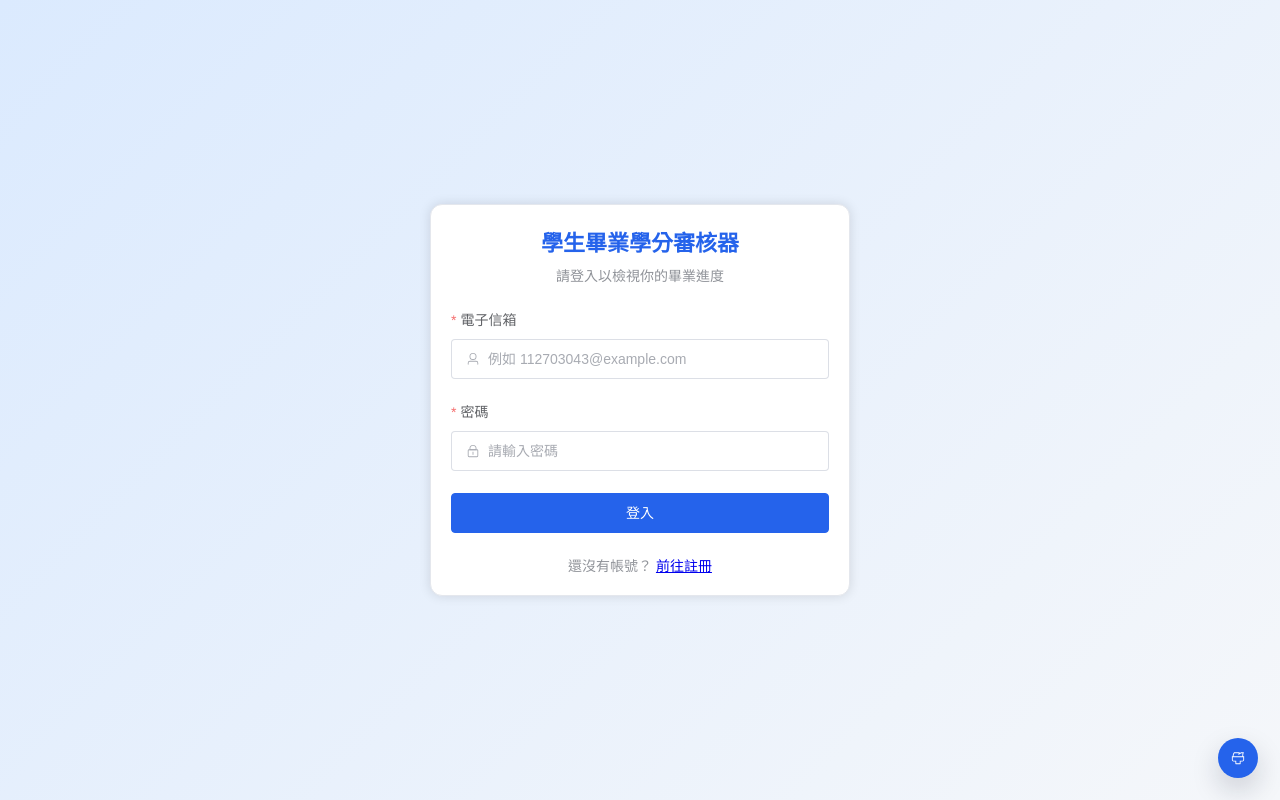
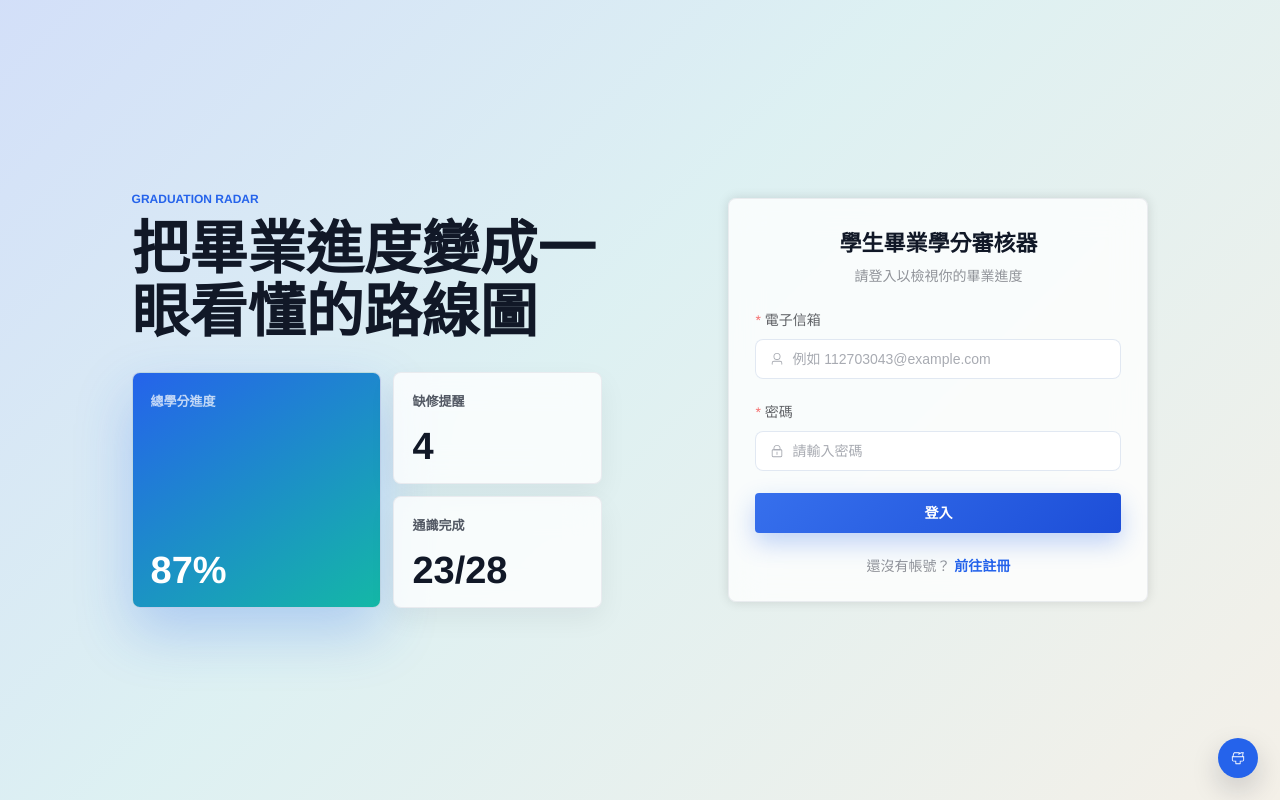
Before and after one commit to malingsuo/database-final, a Vue app in the folder frontend/: page /login in a window 1280 px wide. Built offline with nearby package versions, Linux system fonts and the light colour scheme.

Commit message:
style(frontend): polish dashboard looks

```diff
--- a/frontend/src/api/mock.ts
+++ b/frontend/src/api/mock.ts
@@ -112,7 +112,7 @@ export const mockCheckResult: CheckResult = {
       { course_name: '數位邏輯設計', course_code: 'CS220', credits: 3, score: '通過', match_confidence: 'normalized' },
       { course_name: '機率論', course_code: 'CS231', credits: 3, score: '82', group_label: '群A', match_confidence: 'exact' },
       { course_name: '線性代數', course_code: 'CS232', credits: 3, score: '90', group_label: '群A', match_confidence: 'exact' },
-      { course_name: '計算機組織', course_code: 'CS240', credits: 3, score: '70', group_label: '群B', match_confidence: 'fuzzy' },
+      { course_name: '計算機組織', course_code: 'CS240', credits: 3, score: '70', group_label: '群B', match_confidence: 'normalized' },
       { course_name: '物件導向程式設計', course_code: 'CS250', credits: 3, score: '85', match_confidence: 'exact' },
     ],
     in_progress_courses: [
--- a/frontend/src/assets/main.css
+++ b/frontend/src/assets/main.css
@@ -7,17 +7,24 @@
   --app-primary-dark: #1d4ed8;
   --app-primary-soft: #bfdbfe;
   --app-primary-tint: #eff6ff;
-  --app-bg: #f5f7fa;
-  --app-bg-gradient: linear-gradient(135deg, #dbeafe 0%, #f5f7fa 100%);
+  --app-accent: #14b8a6;
+  --app-accent-2: #f59e0b;
+  --app-bg: #f4f7fb;
+  --app-bg-gradient:
+    linear-gradient(135deg, rgba(37, 99, 235, 0.16) 0%, rgba(20, 184, 166, 0.1) 44%, rgba(245, 158, 11, 0.08) 100%),
+    #f4f7fb;
   --app-surface: #ffffff;
   --app-surface-muted: #f8fafc;
+  --app-surface-glass: rgba(255, 255, 255, 0.78);
   --app-border: #e5e7eb;
   --app-border-soft: #dbe3ef;
   --app-text: #1f2937;
   --app-text-strong: #111827;
   --app-text-muted: #6b7280;
   --app-on-primary: #ffffff;
-  --app-shadow: 0 10px 24px rgba(15, 23, 42, 0.04);
+  --app-shadow: 0 18px 48px rgba(15, 23, 42, 0.09);
+  --app-shadow-soft: 0 10px 28px rgba(15, 23, 42, 0.06);
+  --app-radius: 8px;
   --el-color-primary: var(--app-primary);
   --el-color-primary-light-3: color-mix(in srgb, var(--app-primary) 70%, white);
   --el-color-primary-light-5: color-mix(in srgb, var(--app-primary) 50%, white);
@@ -32,8 +39,12 @@
   --app-primary-dark: #047857;
   --app-primary-soft: #a7f3d0;
   --app-primary-tint: #ecfdf5;
+  --app-accent: #0ea5e9;
+  --app-accent-2: #84cc16;
   --app-bg: #f4fbf7;
-  --app-bg-gradient: linear-gradient(135deg, #d1fae5 0%, #f7fbf8 100%);
+  --app-bg-gradient:
+    linear-gradient(135deg, rgba(5, 150, 105, 0.16) 0%, rgba(14, 165, 233, 0.1) 48%, rgba(132, 204, 22, 0.08) 100%),
+    #f4fbf7;
 }
 
 :root[data-theme='sunset'] {
@@ -41,8 +52,12 @@
   --app-primary-dark: #c2410c;
   --app-primary-soft: #fed7aa;
   --app-primary-tint: #fff7ed;
+  --app-accent: #db2777;
+  --app-accent-2: #0d9488;
   --app-bg: #fff8f3;
-  --app-bg-gradient: linear-gradient(135deg, #ffedd5 0%, #fff7ed 100%);
+  --app-bg-gradient:
+    linear-gradient(135deg, rgba(234, 88, 12, 0.16) 0%, rgba(219, 39, 119, 0.09) 42%, rgba(13, 148, 136, 0.08) 100%),
+    #fff8f3;
 }
 
 :root[data-theme='grape'] {
@@ -50,8 +65,12 @@
   --app-primary-dark: #6d28d9;
   --app-primary-soft: #ddd6fe;
   --app-primary-tint: #f5f3ff;
+  --app-accent: #06b6d4;
+  --app-accent-2: #f97316;
   --app-bg: #f8f7ff;
-  --app-bg-gradient: linear-gradient(135deg, #ede9fe 0%, #f8f7ff 100%);
+  --app-bg-gradient:
+    linear-gradient(135deg, rgba(124, 58, 237, 0.15) 0%, rgba(6, 182, 212, 0.1) 48%, rgba(249, 115, 22, 0.08) 100%),
+    #f8f7ff;
 }
 
 html,
@@ -65,10 +84,96 @@ body,
 body {
   font-family:
     'Helvetica Neue', Helvetica, 'PingFang TC', 'Microsoft JhengHei', Arial, sans-serif;
-  background-color: var(--app-bg);
+  background:
+    linear-gradient(rgba(255, 255, 255, 0.48) 1px, transparent 1px),
+    linear-gradient(90deg, rgba(255, 255, 255, 0.48) 1px, transparent 1px),
+    var(--app-bg-gradient);
+  background-size: 36px 36px, 36px 36px, auto;
+  background-attachment: fixed;
   color: var(--app-text);
+  overflow: hidden;
 }
 
 #app {
   min-height: 100%;
 }
+
+a {
+  color: var(--app-primary);
+  font-weight: 600;
+  text-decoration: none;
+}
+
+a:hover {
+  color: var(--app-primary-dark);
+}
+
+.el-card {
+  border: 1px solid color-mix(in srgb, var(--app-border) 78%, transparent);
+  border-radius: var(--app-radius);
+  background: var(--app-surface-glass);
+  box-shadow: var(--app-shadow-soft);
+  backdrop-filter: blur(16px);
+}
+
+.el-card__header {
+  border-bottom-color: color-mix(in srgb, var(--app-border) 72%, transparent);
+}
+
+.el-button {
+  font-weight: 650;
+}
+
+.el-button--primary:not(.is-plain):not(.is-link):not(.is-text) {
+  border: 0;
+  color: #fff;
+  background:
+    linear-gradient(135deg, color-mix(in srgb, var(--app-primary) 92%, white), var(--app-primary-dark));
+  box-shadow: 0 10px 24px color-mix(in srgb, var(--app-primary) 28%, transparent);
+}
+
+.el-button--primary:not(.is-plain):not(.is-link):not(.is-text):hover,
+.el-button--primary:not(.is-plain):not(.is-link):not(.is-text):focus {
+  color: #fff;
+  background:
+    linear-gradient(135deg, var(--app-primary), color-mix(in srgb, var(--app-primary-dark) 88%, black));
+  transform: translateY(-1px);
+}
+
+.el-input__wrapper,
+.el-select__wrapper,
+.el-textarea__inner {
+  border-radius: var(--app-radius);
+  box-shadow: 0 0 0 1px color-mix(in srgb, var(--app-border-soft) 82%, transparent) inset;
+}
+
+.el-input__wrapper:hover,
+.el-select__wrapper:hover,
+.el-textarea__inner:hover {
+  box-shadow: 0 0 0 1px var(--app-primary-soft) inset;
+}
+
+.el-table {
+  --el-table-header-bg-color: color-mix(in srgb, var(--app-primary-tint) 72%, white);
+  border-radius: var(--app-radius);
+  overflow: hidden;
+}
+
+.el-tabs--border-card {
+  border: 1px solid color-mix(in srgb, var(--app-border) 82%, transparent);
+  border-radius: var(--app-radius);
+  background: var(--app-surface-glass);
+  box-shadow: var(--app-shadow-soft);
+  overflow: hidden;
+  backdrop-filter: blur(16px);
+}
+
+.el-progress-bar__outer {
+  background-color: color-mix(in srgb, var(--app-primary-soft) 28%, #eef2f7);
+}
+
+@media (max-width: 760px) {
+  body {
+    overflow: auto;
+  }
+}
--- a/frontend/src/layouts/StudentLayout.vue
+++ b/frontend/src/layouts/StudentLayout.vue
@@ -32,10 +32,15 @@ async function handleLogout() {
 
 <template>
   <el-container class="layout">
-    <el-aside width="220px" class="aside">
+    <el-aside width="236px" class="aside">
       <div class="brand">
-        <el-icon :size="22"><DataLine /></el-icon>
-        <span class="brand-text">畢業學分審核</span>
+        <div class="brand-icon">
+          <el-icon :size="21"><DataLine /></el-icon>
+        </div>
+        <div>
+          <span class="brand-text">畢業學分審核</span>
+          <span class="brand-sub">Credit Compass</span>
+        </div>
       </div>
       <el-menu :default-active="activeMenu" router class="menu">
         <el-menu-item index="overview" :route="{ name: 'overview' }">
@@ -55,9 +60,12 @@ async function handleLogout() {
 
     <el-container>
       <el-header class="header">
-        <div class="header-title">學生畢業學分審核器</div>
+        <div>
+          <div class="header-title">學生畢業學分審核器</div>
+          <div class="header-subtitle">追蹤學分、缺修與畢業狀態</div>
+        </div>
         <div class="header-right">
-          <el-tag type="info" effect="plain">學生</el-tag>
+          <el-tag class="role-tag" type="info" effect="plain">學生</el-tag>
           <span class="account">{{ displayName }}</span>
           <el-button text :icon="SwitchButton" @click="handleLogout">登出</el-button>
         </div>
@@ -73,38 +81,95 @@ async function handleLogout() {
 <style scoped>
 .layout {
   height: 100vh;
+  background: transparent;
 }
 
 .aside {
-  background-color: var(--app-surface);
-  border-right: 1px solid var(--el-border-color-light);
+  margin: 14px 0 14px 14px;
+  border: 1px solid color-mix(in srgb, var(--app-border) 78%, transparent);
+  border-radius: 8px;
+  background:
+    linear-gradient(180deg, rgba(255, 255, 255, 0.88), rgba(255, 255, 255, 0.66)),
+    var(--app-surface);
+  box-shadow: var(--app-shadow);
+  backdrop-filter: blur(18px);
   display: flex;
   flex-direction: column;
+  overflow: hidden;
 }
 
 .brand {
-  height: 60px;
+  min-height: 76px;
   display: flex;
   align-items: center;
-  gap: 8px;
-  padding: 0 20px;
-  color: var(--app-primary);
-  font-weight: 700;
-  border-bottom: 1px solid var(--el-border-color-light);
+  gap: 12px;
+  padding: 0 18px;
+  color: var(--app-text-strong);
+  border-bottom: 1px solid color-mix(in srgb, var(--app-border) 72%, transparent);
+}
+
+.brand-icon {
+  width: 42px;
+  height: 42px;
+  display: grid;
+  place-items: center;
+  border-radius: 8px;
+  color: #fff;
+  background:
+    linear-gradient(135deg, var(--app-primary), var(--app-accent));
+  box-shadow: 0 12px 26px color-mix(in srgb, var(--app-primary) 28%, transparent);
 }
 
 .brand-text {
+  display: block;
   font-size: 16px;
+  font-weight: 800;
+}
+
+.brand-sub {
+  display: block;
+  margin-top: 2px;
+  color: var(--app-text-muted);
+  font-size: 11px;
+  font-weight: 700;
+  letter-spacing: 0;
+  text-transform: uppercase;
 }
 
 .menu {
+  padding: 12px;
   border-right: none;
   flex: 1;
+  background: transparent;
+}
+
+.menu :deep(.el-menu-item) {
+  height: 44px;
+  margin-bottom: 8px;
+  border-radius: 8px;
+  color: var(--app-text);
+  font-weight: 650;
+}
+
+.menu :deep(.el-menu-item:hover) {
+  background: color-mix(in srgb, var(--app-primary-tint) 82%, white);
+}
+
+.menu :deep(.el-menu-item.is-active) {
+  color: var(--app-primary);
+  background:
+    linear-gradient(90deg, color-mix(in srgb, var(--app-primary) 14%, white), rgba(255, 255, 255, 0.76));
+  box-shadow: inset 3px 0 0 var(--app-primary);
 }
 
 .header {
-  background-color: var(--app-surface);
-  border-bottom: 1px solid var(--el-border-color-light);
+  height: 76px;
+  margin: 14px 14px 0;
+  border: 1px solid color-mix(in srgb, var(--app-border) 78%, transparent);
+  border-radius: 8px;
+  background: var(--app-surface-glass);
+  box-shadow: var(--app-shadow-soft);
+  backdrop-filter: blur(18px);
   display: flex;
   align-items: center;
   justify-content: space-between;
@@ -112,7 +177,14 @@ async function handleLogout() {
 
 .header-title {
   font-size: 18px;
-  font-weight: 600;
+  font-weight: 800;
+  color: var(--app-text-strong);
+}
+
+.header-subtitle {
+  margin-top: 3px;
+  color: var(--app-text-muted);
+  font-size: 13px;
 }
 
 .header-right {
@@ -125,9 +197,54 @@ async function handleLogout() {
   font-weight: 500;
 }
 
+.role-tag {
+  border-color: color-mix(in srgb, var(--app-primary) 26%, transparent);
+  color: var(--app-primary);
+  background: color-mix(in srgb, var(--app-primary-tint) 76%, white);
+}
+
 .main {
-  padding: 24px;
+  padding: 20px 14px 28px 20px;
   overflow-y: auto;
-  background: var(--app-bg);
+  background: transparent;
+}
+
+@media (max-width: 820px) {
+  .layout {
+    height: auto;
+    min-height: 100vh;
+    display: block;
+  }
+
+  .aside {
+    width: auto !important;
+    margin: 10px;
+  }
+
+  .menu {
+    display: grid;
+    grid-template-columns: repeat(3, minmax(0, 1fr));
+    gap: 8px;
+  }
+
+  .menu :deep(.el-menu-item) {
+    margin: 0;
+  }
+
+  .header {
+    height: auto;
+    min-height: 72px;
+    margin: 10px;
+    padding: 12px 14px;
+  }
+
+  .header-right {
+    flex-wrap: wrap;
+    justify-content: flex-end;
+  }
+
+  .main {
+    padding: 10px;
+  }
 }
 </style>
--- a/frontend/src/views/auth/LoginView.vue
+++ b/frontend/src/views/auth/LoginView.vue
@@ -46,6 +46,25 @@ async function onSubmit() {
 
 <template>
   <div class="auth-page">
+    <section class="auth-visual">
+      <p class="eyebrow">Graduation Radar</p>
+      <h2>把畢業進度變成一眼看懂的路線圖</h2>
+      <div class="visual-grid">
+        <div class="metric-card primary">
+          <span>總學分進度</span>
+          <strong>87%</strong>
+        </div>
+        <div class="metric-card">
+          <span>缺修提醒</span>
+          <strong>4</strong>
+        </div>
+        <div class="metric-card">
+          <span>通識完成</span>
+          <strong>23/28</strong>
+        </div>
+      </div>
+    </section>
+
     <el-card class="auth-card" shadow="always">
       <div class="auth-header">
         <h1 class="title">學生畢業學分審核器</h1>
@@ -91,17 +110,84 @@ async function onSubmit() {
 <style scoped>
 .auth-page {
   min-height: 100vh;
-  display: flex;
+  display: grid;
+  grid-template-columns: minmax(280px, 520px) minmax(360px, 420px);
   align-items: center;
   justify-content: center;
+  gap: clamp(28px, 6vw, 86px);
   background: var(--app-bg-gradient);
-  padding: 20px;
+  padding: 32px;
+}
+
+.auth-visual {
+  color: var(--app-text-strong);
+}
+
+.eyebrow {
+  margin: 0 0 12px;
+  color: var(--app-primary);
+  font-size: 12px;
+  font-weight: 800;
+  letter-spacing: 0;
+  text-transform: uppercase;
+}
+
+.auth-visual h2 {
+  margin: 0;
+  max-width: 520px;
+  font-size: clamp(34px, 5vw, 58px);
+  line-height: 1.08;
+  font-weight: 900;
+}
+
+.visual-grid {
+  display: grid;
+  grid-template-columns: 1.2fr 1fr;
+  gap: 12px;
+  margin-top: 28px;
+  max-width: 470px;
+}
+
+.metric-card {
+  min-height: 112px;
+  display: flex;
+  flex-direction: column;
+  justify-content: space-between;
+  padding: 18px;
+  border: 1px solid color-mix(in srgb, var(--app-border) 80%, transparent);
+  border-radius: 8px;
+  background: var(--app-surface-glass);
+  box-shadow: var(--app-shadow-soft);
+  backdrop-filter: blur(16px);
+}
+
+.metric-card.primary {
+  grid-row: span 2;
+  min-height: 236px;
+  color: #fff;
+  background:
+    linear-gradient(145deg, var(--app-primary), var(--app-accent));
+  box-shadow: 0 24px 56px color-mix(in srgb, var(--app-primary) 26%, transparent);
+}
+
+.metric-card span {
+  color: inherit;
+  opacity: 0.72;
+  font-size: 13px;
+  font-weight: 700;
+}
+
+.metric-card strong {
+  font-size: 38px;
+  line-height: 1;
+  font-weight: 900;
 }
 
 .auth-card {
   width: 100%;
   max-width: 420px;
-  border-radius: 12px;
+  border-radius: 8px;
+  padding: 6px;
 }
 
 .auth-header {
@@ -112,7 +198,7 @@ async function onSubmit() {
 .title {
   font-size: 22px;
   margin: 0 0 8px;
-  color: var(--el-color-primary);
+  color: var(--app-text-strong);
 }
 
 .subtitle {
@@ -131,4 +217,14 @@ async function onSubmit() {
   font-size: 14px;
   color: var(--el-text-color-secondary);
 }
+
+@media (max-width: 900px) {
+  .auth-page {
+    grid-template-columns: 1fr;
+  }
+
+  .auth-visual {
+    display: none;
+  }
+}
 </style>
--- a/frontend/src/views/auth/RegisterView.vue
+++ b/frontend/src/views/auth/RegisterView.vue
@@ -140,6 +140,7 @@ async function onSubmit() {
         </el-form-item>
 
         <template v-if="isStudent">
+          <div class="form-grid">
             <el-form-item label="學號" prop="studentId">
               <el-input v-model="form.studentId" :prefix-icon="User" placeholder="例如 112703043" />
             </el-form-item>
@@ -149,6 +150,7 @@ async function onSubmit() {
             <el-form-item label="入學年度" prop="admissionYear">
               <el-input-number v-model="form.admissionYear" :min="109" :max="114" controls-position="right" />
             </el-form-item>
+          </div>
         </template>
 
         <template v-else>
@@ -189,7 +191,8 @@ async function onSubmit() {
 <style scoped>
 .auth-page {
   min-height: 100vh;
-  display: flex;
+  display: grid;
+  place-items: center;
   align-items: center;
   justify-content: center;
   background: var(--app-bg-gradient);
@@ -198,7 +201,8 @@ async function onSubmit() {
 
 .auth-card {
   width: 100%;
-  max-width: 480px;
+  max-width: 620px;
+  padding: 6px;
   border-radius: 8px;
 }
 
@@ -211,6 +215,7 @@ async function onSubmit() {
   font-size: 24px;
   margin: 0 0 8px;
   color: var(--app-text);
+  font-weight: 900;
 }
 
 .subtitle {
@@ -225,10 +230,36 @@ async function onSubmit() {
   width: 100%;
 }
 
+.form-grid {
+  display: grid;
+  grid-template-columns: repeat(2, minmax(0, 1fr));
+  column-gap: 14px;
+}
+
+.form-grid :deep(.el-input-number) {
+  width: 100%;
+}
+
+.role-switch {
+  padding: 4px;
+  border-radius: 8px;
+  background: color-mix(in srgb, var(--app-primary-tint) 76%, white);
+}
+
 .auth-footer {
   text-align: center;
   margin-top: 8px;
   font-size: 14px;
   color: var(--el-text-color-secondary);
 }
+
+@media (max-width: 640px) {
+  .auth-card {
+    max-width: 480px;
+  }
+
+  .form-grid {
+    grid-template-columns: 1fr;
+  }
+}
 </style>
```
Also changed, not shown: frontend/src/views/admin/AdminLogin.vue (+9 -4 lines). Lines whose indentation alone changed are shown as unchanged.
